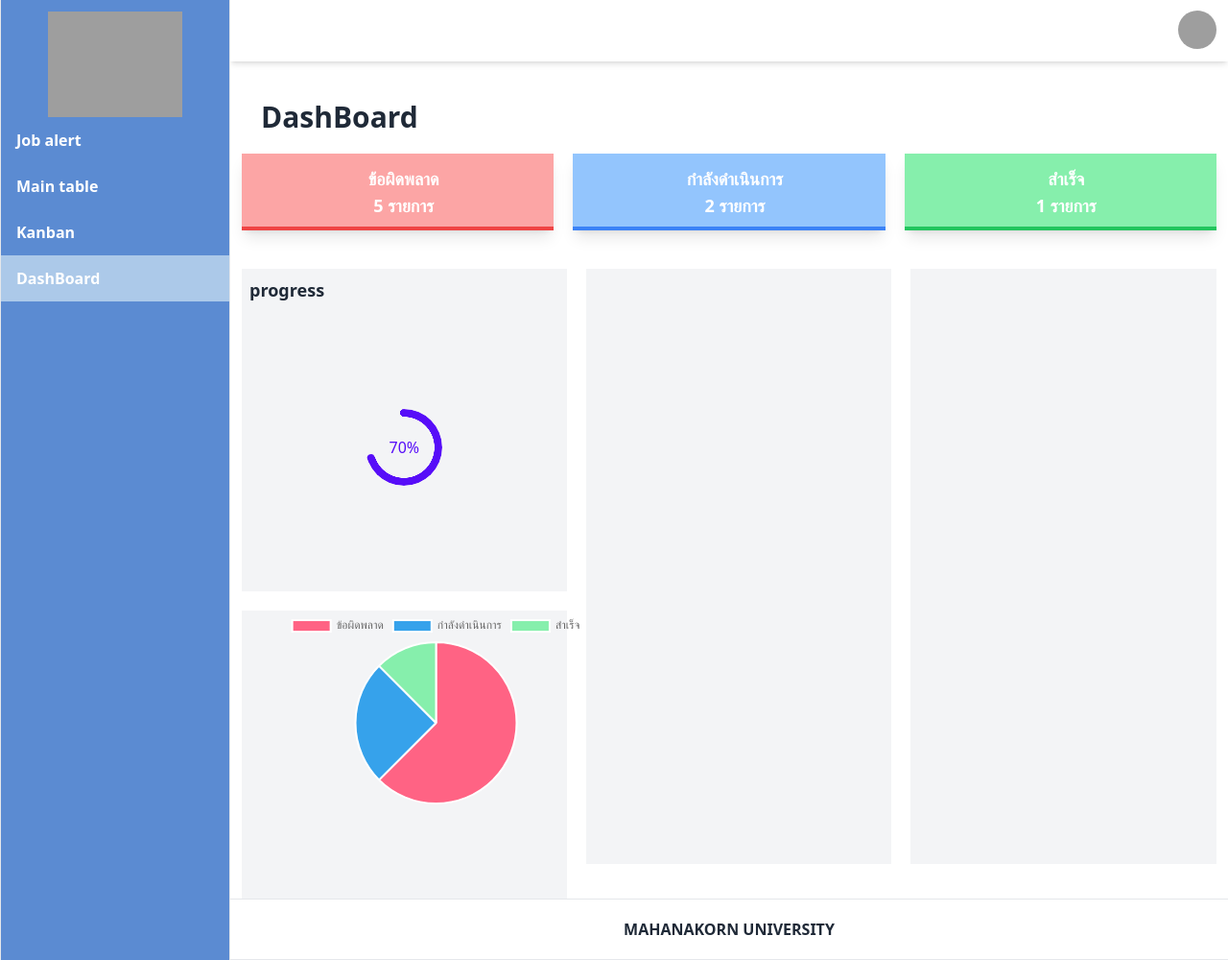
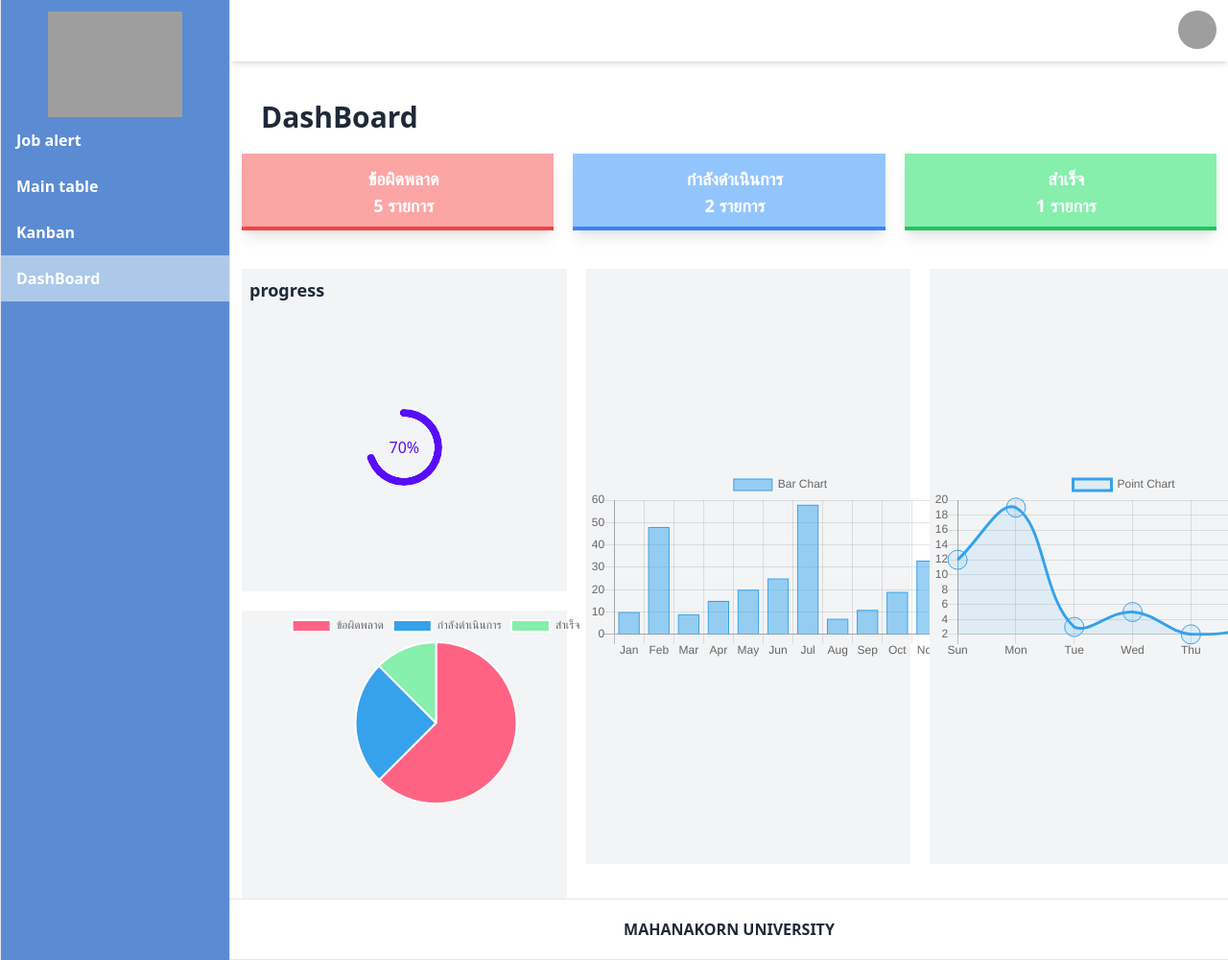
Before and after one commit to sunlight074/django, a Django app: page /dashboard/ in a window 1280 px wide. Shown: the whole page at 96% size. Run offline with Django 4.2, Linux system fonts and the light colour scheme; a map, chart or similar area stays blank; some libraries are stand-ins or nearby versions; grey boxes are pictures that could not be loaded.

Commit message:
Update Chart

```diff
--- a/mywebsite/necsproject/template/dashboard.html
+++ b/mywebsite/necsproject/template/dashboard.html
@@ -34,10 +34,10 @@
                 <canvas id="pie"></canvas>
             </div>
         </div>
-        <div class="w-1/3 bg-gray-100 h-[620px]">
+        <div class="w-1/3 bg-gray-100 h-[620px] flex items-center">
             <canvas id="bar"></canvas>
         </div>
-        <div class="w-1/3 bg-gray-100 h-[620px]">
+        <div class="w-1/3 bg-gray-100 h-[620px] flex items-center">
             <canvas id="point"></canvas>
         </div>
     </div>
@@ -59,6 +59,35 @@
                 }]
             }
         })
+
+        new Chart(document.getElementById('bar').getContext('2d'),{
+            type : 'bar',
+            data : {
+                labels : ["Jan","Feb","Mar","Apr","May","Jun","Jul","Aug","Sep","Oct","Nov","Dec"],
+                datasets : [{
+                    label : 'Bar Chart',
+                    data :[10,48,9,15,20,25,58,7,11,19,33,2],
+                    backgroundColor : 'rgba(54,165,235,0.5)',
+                    borderColor : 'rgba(54,162,235,1)',
+                    borderWidth : 1
+                }]
+            }
+        })
+
+        new Chart(document.getElementById('point').getContext('2d'),{
+            type : 'line',
+            data : {
+                labels : ["Sun","Mon","Tue","Wed","Thu","Fri","sat"],
+                datasets :[{
+                    label :'Point Chart',
+                    data : [12 , 19 , 3 , 5 , 2 , 3 , 8],
+                    borderColor : 'rgba(54,162,235,1)',
+                    backgroundColor : 'rgba(54,162,235,0.1)',
+                    pointRadius: 10,
+                    pointHoverRadius: 15
+                }]
+            }
+        });
     </script>
 
 {% endblock content %}
```
